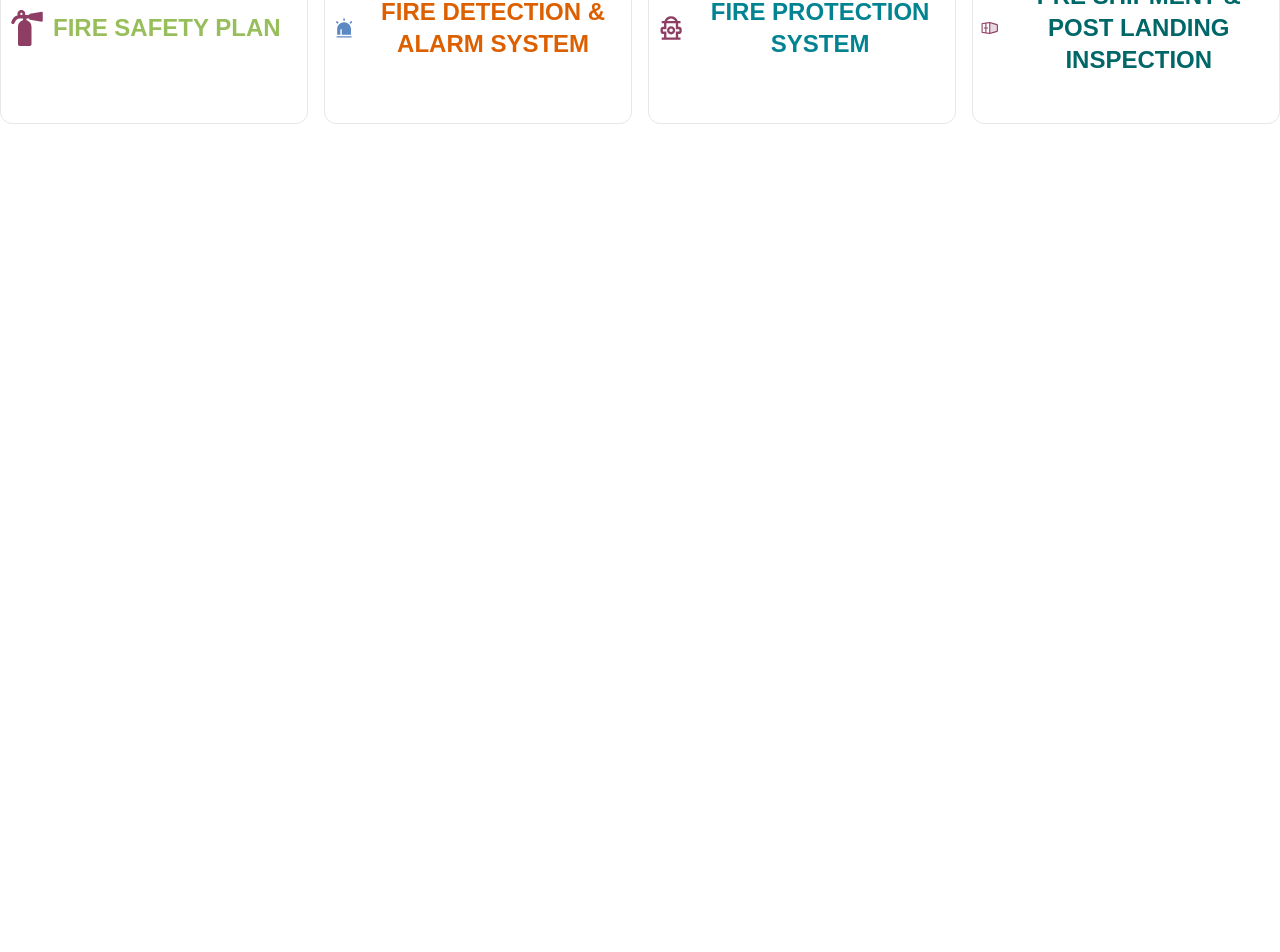
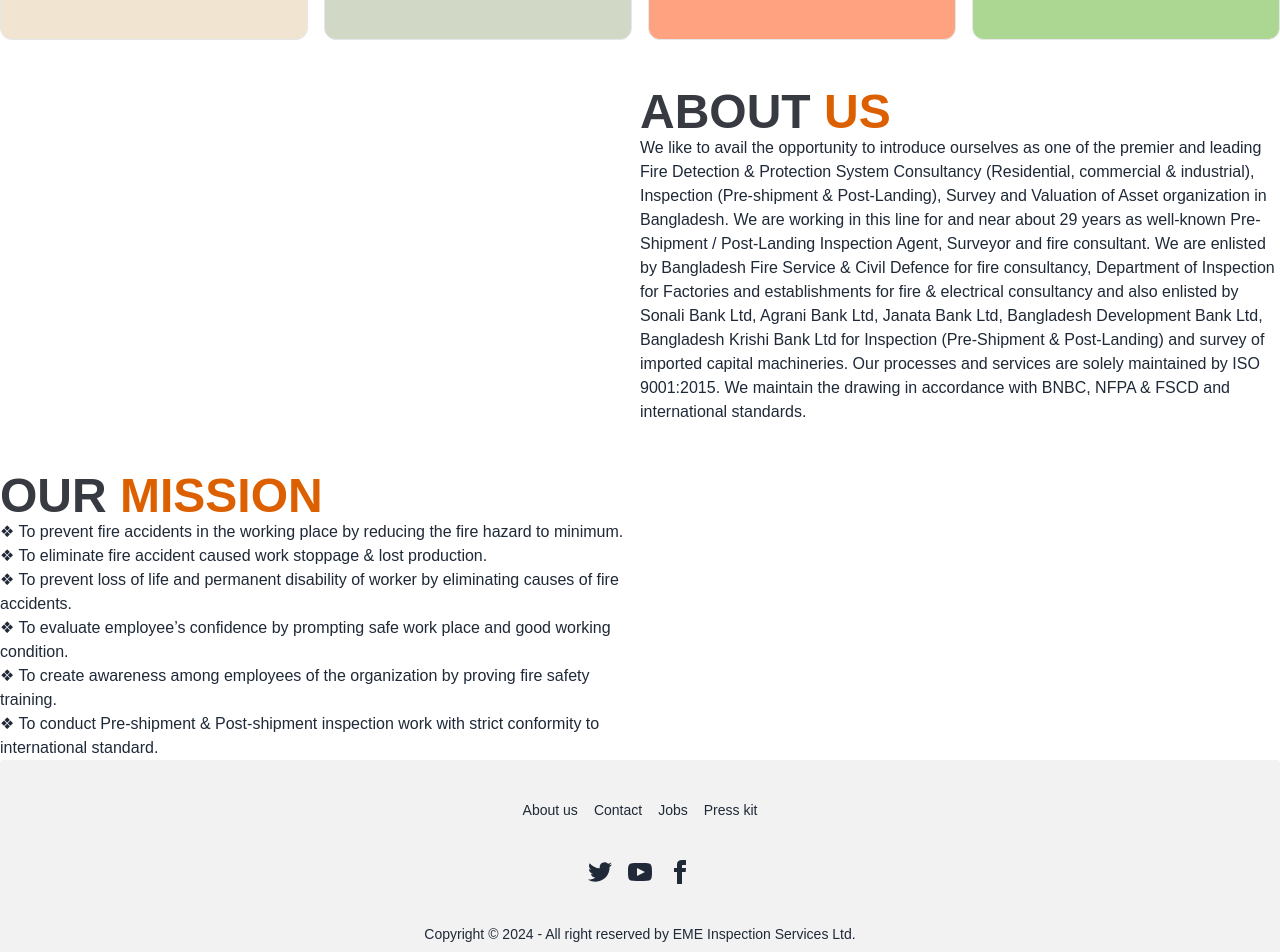
Before and after one commit to akashseub/eme-react, a React (Vite) app: page / in a window 1280 px wide. Shown: the part 780-1732 px from the top of the page. Before the commit the page ends 952 px from the top, so only its background shows below. Built offline with nearby package versions, Linux system fonts and the light colour scheme.

Commit message:
add footer, about us & out mission

```diff
--- /dev/null
+++ b/src/components/AboutUs/AboutUs.jsx
@@ -0,0 +1,32 @@
+const AboutUs = () => {
+  return (
+    <div className="grid grid-cols-2">
+      <div></div>
+      <div>
+        <h1 className="text-5xl font-bold uppercase">
+          <span className="text-[#373A40]">About</span>{" "}
+          <span className="text-[#DC5F00]">Us</span>
+        </h1>
+        <p>
+          We like to avail the opportunity to introduce ourselves as one of the
+          premier and leading Fire Detection & Protection System Consultancy
+          (Residential, commercial & industrial), Inspection (Pre-shipment &
+          Post-Landing), Survey and Valuation of Asset organization in
+          Bangladesh. We are working in this line for and near about 29 years as
+          well-known Pre-Shipment / Post-Landing Inspection Agent, Surveyor and
+          fire consultant. We are enlisted by Bangladesh Fire Service & Civil
+          Defence for fire consultancy, Department of Inspection for Factories
+          and establishments for fire & electrical consultancy and also enlisted
+          by Sonali Bank Ltd, Agrani Bank Ltd, Janata Bank Ltd, Bangladesh
+          Development Bank Ltd, Bangladesh Krishi Bank Ltd for Inspection
+          (Pre-Shipment & Post-Landing) and survey of imported capital
+          machineries. Our processes and services are solely maintained by ISO
+          9001:2015. We maintain the drawing in accordance with BNBC, NFPA &
+          FSCD and international standards.
+        </p>
+      </div>
+    </div>
+  );
+};
+
+export default AboutUs;
--- a/src/components/Banner/Banner.jsx
+++ b/src/components/Banner/Banner.jsx
@@ -1,7 +1,7 @@
 const Banner = () => {
   return (
     <div className="grid grid-cols-3">
-      <div className="col-span-2 w-3/5 text-center px-auto text-white py-24 space-y-8">
+      <div className="col-span-2 w-3/4 text-center px-auto text-white py-24 space-y-8">
         <h1 className="text-6xl font-bold uppercase">Fire Safety Plan</h1>
         <p>
           Lorem ipsum, dolor sit amet consectetur adipisicing elit. Ipsa
--- /dev/null
+++ b/src/components/Footer/Footer.jsx
@@ -0,0 +1,56 @@
+const Footer = () => {
+  return (
+    <footer className="footer footer-center p-10 bg-base-200 text-base-content rounded">
+      <nav className="grid grid-flow-col gap-4">
+        <a className="link link-hover">About us</a>
+        <a className="link link-hover">Contact</a>
+        <a className="link link-hover">Jobs</a>
+        <a className="link link-hover">Press kit</a>
+      </nav>
+      <nav>
+        <div className="grid grid-flow-col gap-4">
+          <a>
+            <svg
+              xmlns="http://www.w3.org/2000/svg"
+              width="24"
+              height="24"
+              viewBox="0 0 24 24"
+              className="fill-current"
+            >
+              <path d="M24 4.557c-.883.392-1.832.656-2.828.775 1.017-.609 1.798-1.574 2.165-2.724-.951.564-2.005.974-3.127 1.195-.897-.957-2.178-1.555-3.594-1.555-3.179 0-5.515 2.966-4.797 6.045-4.091-.205-7.719-2.165-10.148-5.144-1.29 2.213-.669 5.108 1.523 6.574-.806-.026-1.566-.247-2.229-.616-.054 2.281 1.581 4.415 3.949 4.89-.693.188-1.452.232-2.224.084.626 1.956 2.444 3.379 4.6 3.419-2.07 1.623-4.678 2.348-7.29 2.04 2.179 1.397 4.768 2.212 7.548 2.212 9.142 0 14.307-7.721 13.995-14.646.962-.695 1.797-1.562 2.457-2.549z"></path>
+            </svg>
+          </a>
+          <a>
+            <svg
+              xmlns="http://www.w3.org/2000/svg"
+              width="24"
+              height="24"
+              viewBox="0 0 24 24"
+              className="fill-current"
+            >
+              <path d="M19.615 3.184c-3.604-.246-11.631-.245-15.23 0-3.897.266-4.356 2.62-4.385 8.816.029 6.185.484 8.549 4.385 8.816 3.6.245 11.626.246 15.23 0 3.897-.266 4.356-2.62 4.385-8.816-.029-6.185-.484-8.549-4.385-8.816zm-10.615 12.816v-8l8 3.993-8 4.007z"></path>
+            </svg>
+          </a>
+          <a>
+            <svg
+              xmlns="http://www.w3.org/2000/svg"
+              width="24"
+              height="24"
+              viewBox="0 0 24 24"
+              className="fill-current"
+            >
+              <path d="M9 8h-3v4h3v12h5v-12h3.642l.358-4h-4v-1.667c0-.955.192-1.333 1.115-1.333h2.885v-5h-3.808c-3.596 0-5.192 1.583-5.192 4.615v3.385z"></path>
+            </svg>
+          </a>
+        </div>
+      </nav>
+      <aside>
+        <p>
+          Copyright © 2024 - All right reserved by EME Inspection Services Ltd.
+        </p>
+      </aside>
+    </footer>
+  );
+};
+
+export default Footer;
--- a/src/components/Header/Header.jsx
+++ b/src/components/Header/Header.jsx
@@ -5,11 +5,28 @@ import logo from "../../assets/eme-logo.png";
 
 const style = {};
 
+const links = (
+  <>
+    <li className="hover:bg-[#182C61] hover:rounded">
+      <Link>Home</Link>
+    </li>
+    <li>
+      <Link>Service</Link>
+    </li>
+    <li>
+      <Link>About Us</Link>
+    </li>
+    <li>
+      <Link>Contact Us</Link>
+    </li>
+  </>
+);
+
 const Header = () => {
   return (
     <header className="">
       <div className="flex justify-between rounded-xl py-2">
-        <div className="flex items-center space-x-4 bg-white/40 rounded-xl p-2">
+        <div className="flex items-center space-x-4 bg-white/50 rounded-xl p-2">
           <img className="w-12" src={logo} alt="" />
           <h1 className="text-4xl font-bold">
             <span className="text-[#182C61]">EME</span>
@@ -17,20 +34,7 @@ const Header = () => {
           </h1>
         </div>
         <div className="flex space-x-8 items-center">
-          <ul className="flex space-x-4 font-semibold text-white">
-            <Link className="hover:text-[#2C3A47]" to="/">
-              Home
-            </Link>
-            <Link className="hover:text-[#2C3A47]" to="/service">
-              Service
-            </Link>
-            <Link className="hover:text-[#2C3A47]" to="/about">
-              About Us
-            </Link>
-            <Link className="hover:text-[#2C3A47]" to="/contact">
-              Contact Us
-            </Link>
-          </ul>
+          <ul className="flex space-x-4 font-semibold text-white">{links}</ul>
           <button
             id="login-button"
             onClick={() => document.getElementById("my_modal_5").showModal()}
--- a/src/components/Home/Home.jsx
+++ b/src/components/Home/Home.jsx
@@ -2,6 +2,9 @@ import { Outlet } from "react-router-dom";
 import Header from "../Header/Header";
 import Banner from "../Banner/Banner";
 import OurServices from "../OurServices/OurServices";
+import Footer from "../Footer/Footer";
+import AboutUs from "../AboutUs/AboutUs";
+import OurMission from "../OurMission/OurMission";
 // import LoginForm from "../LoginForm/LoginForm";
 // import SlideShow from "../SlideShow/SlideShow";
 
@@ -22,10 +25,13 @@ const Home = () => {
           <div className="absolute inset-0 bg-black opacity-50"></div>
         </div>
       </div>
-      <div className="container mx-auto">
+      <div className="container mx-auto space-y-12">
         <OurServices></OurServices>
+        <AboutUs></AboutUs>
+        <OurMission></OurMission>
       </div>
       <Outlet />
+      <Footer></Footer>
     </div>
   );
 };
--- /dev/null
+++ b/src/components/OurMission/OurMission.jsx
@@ -0,0 +1,38 @@
+const OurMission = () => {
+  return (
+    <div className="grid grid-cols-2">
+      <div>
+        <h1 className="text-5xl font-bold uppercase">
+          <span className="text-[#373A40]">our </span>
+          <span className="text-[#DC5F00]">mission</span>
+        </h1>
+        <p>
+          ❖ To prevent fire accidents in the working place by reducing the fire
+          hazard to minimum.
+        </p>
+        <p>
+          ❖ To eliminate fire accident caused work stoppage & lost production.
+        </p>{" "}
+        <p>
+          ❖ To prevent loss of life and permanent disability of worker by
+          eliminating causes of fire accidents.
+        </p>{" "}
+        <p>
+          ❖ To evaluate employee’s confidence by prompting safe work place and
+          good working condition.
+        </p>{" "}
+        <p>
+          ❖ To create awareness among employees of the organization by proving
+          fire safety training.
+        </p>{" "}
+        <p>
+          ❖ To conduct Pre-shipment & Post-shipment inspection work with strict
+          conformity to international standard.
+        </p>
+      </div>
+      <div></div>
+    </div>
+  );
+};
+
+export default OurMission;
--- a/src/components/OurServices/OurServices.jsx
+++ b/src/components/OurServices/OurServices.jsx
@@ -8,7 +8,7 @@ const OurServices = () => {
     <div className="text-center uppercase my-12 space-y-12">
       <h1 className="text-4xl font-bold">Our Services</h1>
       <div className="grid grid-cols-4 gap-4">
-        <div className="flex border items-center space-x-2 p-2 rounded-xl h-48">
+        <div className="flex border items-center space-x-2 p-2 rounded-xl h-48 bg-[#F1E5D1]">
           <FaFireExtinguisher className="text-4xl text-[#8E3E63]"></FaFireExtinguisher>
           <div>
             <h1 className="text-2xl font-bold text-[#97BE5A]">
@@ -16,7 +16,8 @@ const OurServices = () => {
             </h1>
           </div>
         </div>
-        <div className="flex border items-center space-x-2 p-2 rounded-xl h-48">
+
+        <div className="flex border items-center space-x-2 p-2 rounded-xl h-48 bg-[#D1D8C5]">
           <AiFillAlert className="text-4xl text-[#5C88C4]"></AiFillAlert>
           <div>
             <h1 className="text-2xl font-bold text-[#DC5F00]">
@@ -24,13 +25,15 @@ const OurServices = () => {
             </h1>
           </div>
         </div>
-        <div className="flex border items-center space-x-2 p-2 rounded-xl h-48">
+
+        <div className="flex border items-center space-x-2 p-2 rounded-xl h-48 bg-[#FFA27F]">
           <MdOutlineFireHydrantAlt className="text-4xl text-[#8E3E63]"></MdOutlineFireHydrantAlt>
           <h1 className="text-2xl font-bold text-[#028391]">
             Fire Protection System
           </h1>
         </div>
-        <div className="flex border items-center space-x-2 p-2 rounded-xl h-48">
+
+        <div className="flex border items-center space-x-2 p-2 rounded-xl h-48 bg-[#ACD793]">
           <PiShippingContainerDuotone className="text-4xl text-[#8E3E63]"></PiShippingContainerDuotone>
           <div>
             <h1 className="text-2xl font-bold text-[#006769]">
```
